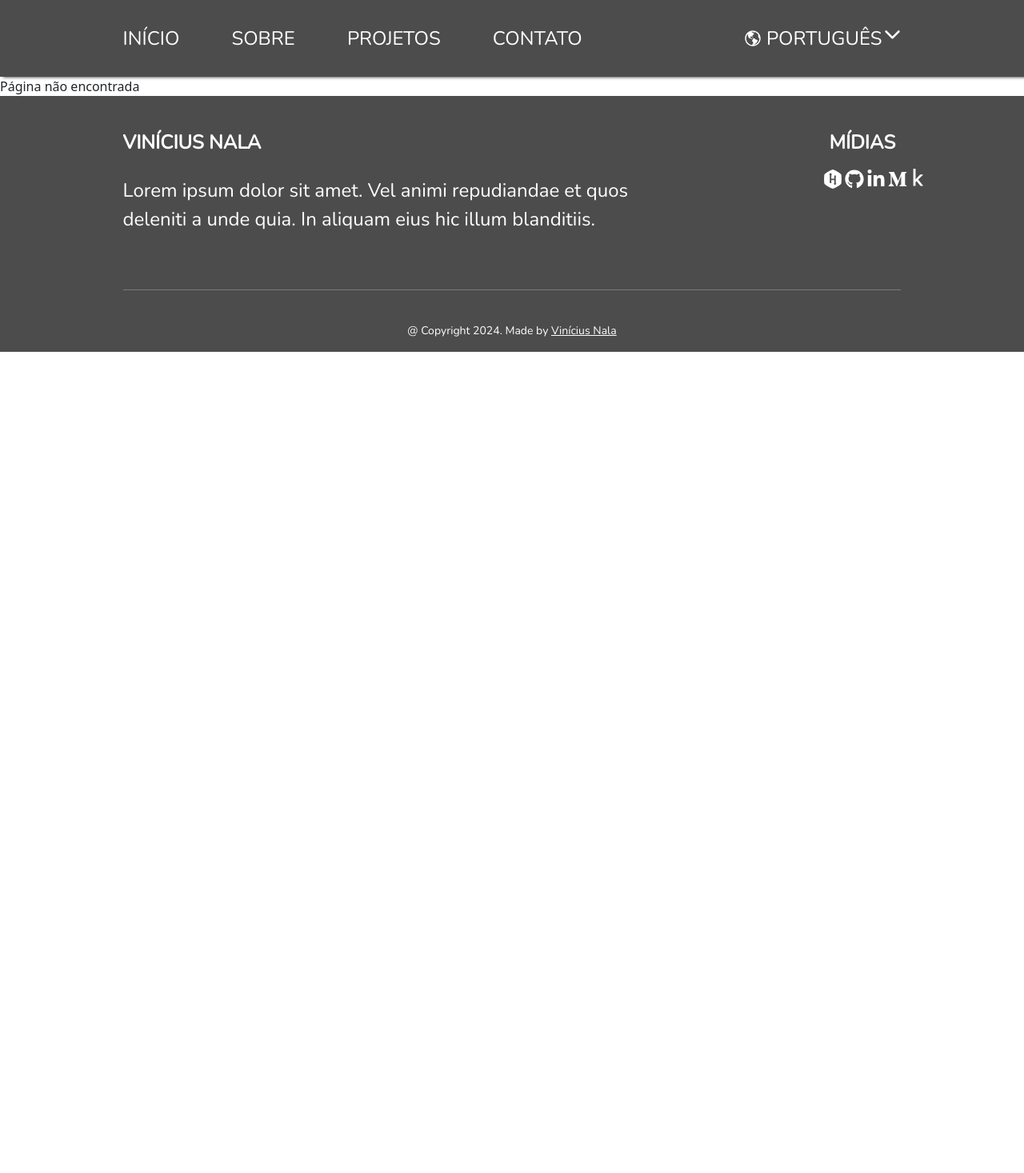
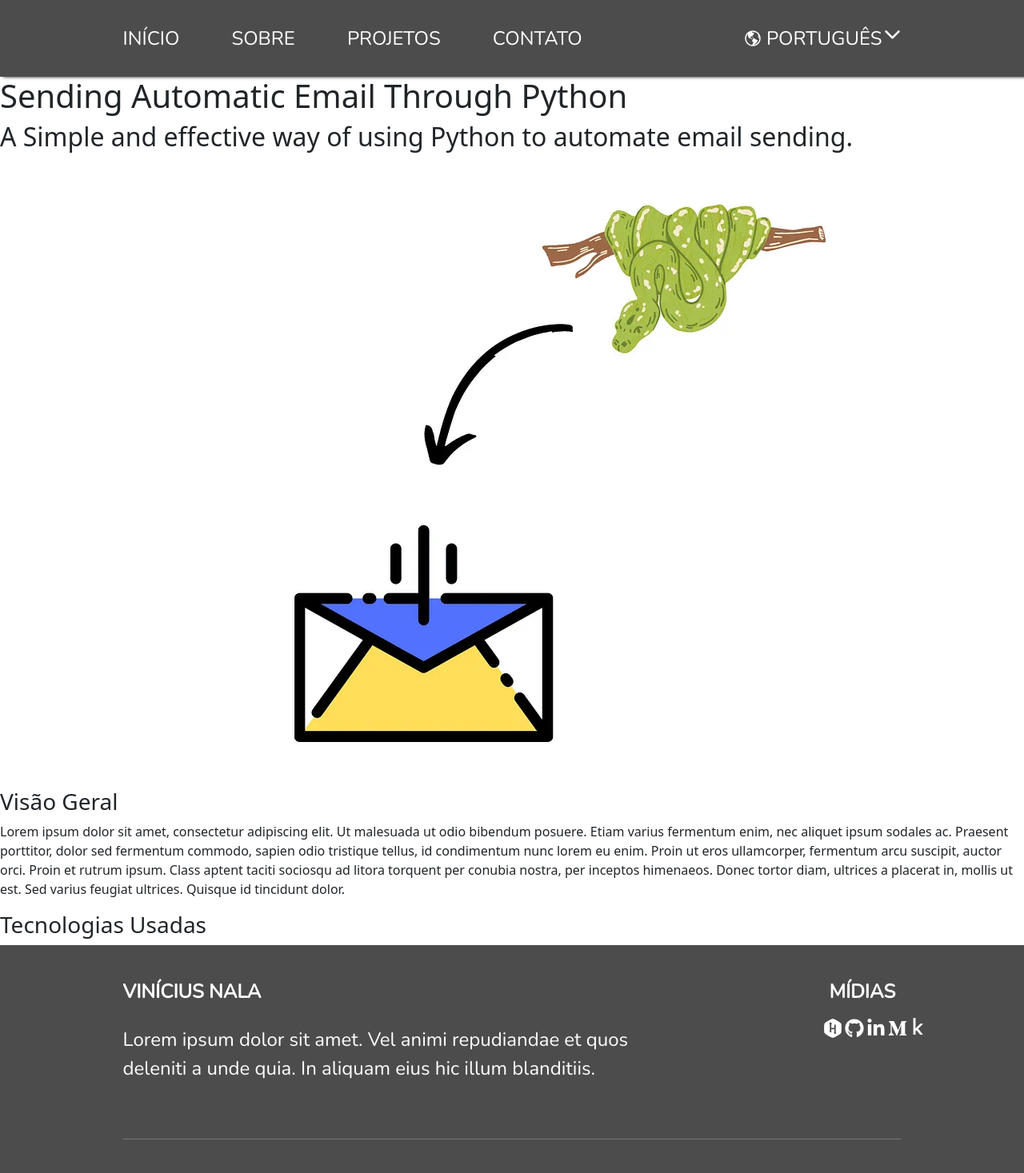
Before and after one commit to ViniciusNalaSantos/PersonalWebsite, a React (Create React App) app in the folder frontend/: page /projects/1 in a window 1280 px wide. Shown: the top 1467 px of the page at 80% size. Before the commit the page ends 800 px from the top, so only its background shows below. Built offline with nearby package versions, Linux system fonts and the light colour scheme.

Commit message:
Development of project article page.

```diff
--- a/frontend/src/App.js
+++ b/frontend/src/App.js
@@ -5,6 +5,7 @@ import About from './components/About';
 import Footer from './components/Footer';
 import Contact from './components/Contact';
 import Projects from './components/Projects';
+import ProjectPost from './components/ProjectPost';
 import { HashRouter, Routes, Route, BrowserRouter } from "react-router";
 
 
@@ -18,6 +19,7 @@ function App() {
           <Route path='/about' element={ <About /> } />
           <Route path='/contact' element={ <Contact /> } />
           <Route path='/projects' element={ <Projects /> } />
+          <Route path='/projects/:id' element={ <ProjectPost /> } />
           <Route path='*' element={<div>Página não encontrada</div>} />
         </Routes>
         <Footer />
--- a/frontend/src/components/BannerLink/index.js
+++ b/frontend/src/components/BannerLink/index.js
@@ -3,7 +3,6 @@ import "./bannerLink.css";
 
 function BannerLink({children, className, to }) {
     const location = useLocation();
-    console.log(location)
 
     return (
         <Link className={`${className} ${location.pathname === to ? 'banner-navigations-contrasted' : ""}`}
--- a/frontend/src/components/ProjectCard/index.js
+++ b/frontend/src/components/ProjectCard/index.js
@@ -1,9 +1,11 @@
+import { Link } from 'react-router';
 import './projectCard.css';
 import Card from 'react-bootstrap/Card';
 
 
 function ProjectCard({ project }) {
     return (
+        <Link to={`/projects/${project.id}`} style={{ textDecoration: 'none' }}>
             <Card className='projects-cards-card'>
                 <Card.Img variant="top" src={`/assets/projects/${project.id}/card_photo.png`} className='projects-cards-card-image' />
                 <Card.Body>
@@ -11,6 +13,7 @@ function ProjectCard({ project }) {
                     <Card.Text className='projects-cards-card-subtitle'>{project.subtitle}</Card.Text>
                 </Card.Body>
             </Card>
+        </Link>
     )
 }
 
--- a/frontend/src/components/ProjectPost/index.js
+++ b/frontend/src/components/ProjectPost/index.js
@@ -1,15 +1,28 @@
+import { useParams } from 'react-router';
+import './projectPost.css';
+import ProjectsList from '../../json/projectsList.json';
+import Image from 'react-bootstrap/Image';
 
 
 function ProjectPost() {
+    const textoVisaoGeral = "Lorem ipsum dolor sit amet, consectetur adipiscing elit. Ut malesuada ut odio bibendum posuere. Etiam varius fermentum enim, nec aliquet ipsum sodales ac. Praesent porttitor, dolor sed fermentum commodo, sapien odio tristique tellus, id condimentum nunc lorem eu enim. Proin ut eros ullamcorper, fermentum arcu suscipit, auctor orci. Proin et rutrum ipsum. Class aptent taciti sociosqu ad litora torquent per conubia nostra, per inceptos himenaeos. Donec tortor diam, ultrices a placerat in, mollis ut est. Sed varius feugiat ultrices. Quisque id tincidunt dolor."
+
+    const param = useParams();
+
+    const project = ProjectsList.find( (project) => {
+        return project.id === Number(param.id)
+    })
+
         return (
             <div>
-                <h1></h1>
-                <h2></h2>
+                <h1>{project.title}</h1>
+                <h2>{project.subtitle}</h2>
+                <Image src={`/assets/projects/${project.id}/card_photo.png`} />
                 <section>
-                    <h3></h3>
-                    <p></p>
+                    <h3>Visão Geral</h3>
+                    <p>{textoVisaoGeral}</p>
                 </section>
-                <h3></h3>
+                <h3>Tecnologias Usadas</h3>
             </div>
         )
 }
```
Lines whose indentation alone changed are shown as unchanged.
